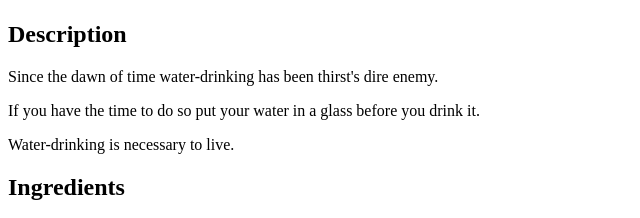
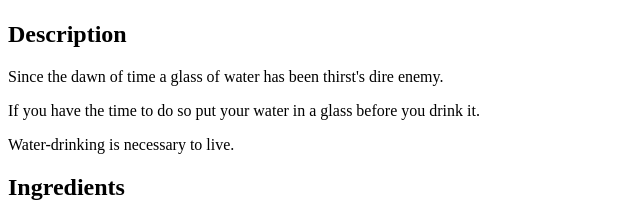
Before and after one commit to t-hanafin/odin-recipes, a plain HTML site: page recipes/glass-of-water.html in a window 1280 px wide. Shown: the part 383-601 px from the top of the page, 0-640 px from the left. Drawn offline with Linux system fonts and the light colour scheme.

Commit message:
Change syntax of one sentence

```diff
--- a/recipes/glass-of-water.html
+++ b/recipes/glass-of-water.html
@@ -12,7 +12,7 @@
         width="400"
         height="300">
     <h2>Description</h2>
-    <p>Since the dawn of time water-drinking has been thirst's dire enemy.</p>
+    <p>Since the dawn of time a glass of water has been thirst's dire enemy.</p>
     <p>If you have the time to do so put your water in a glass before you drink it.</p>
     <p>Water-drinking is necessary to live.</p>
     <h2>Ingredients</h2>
```
